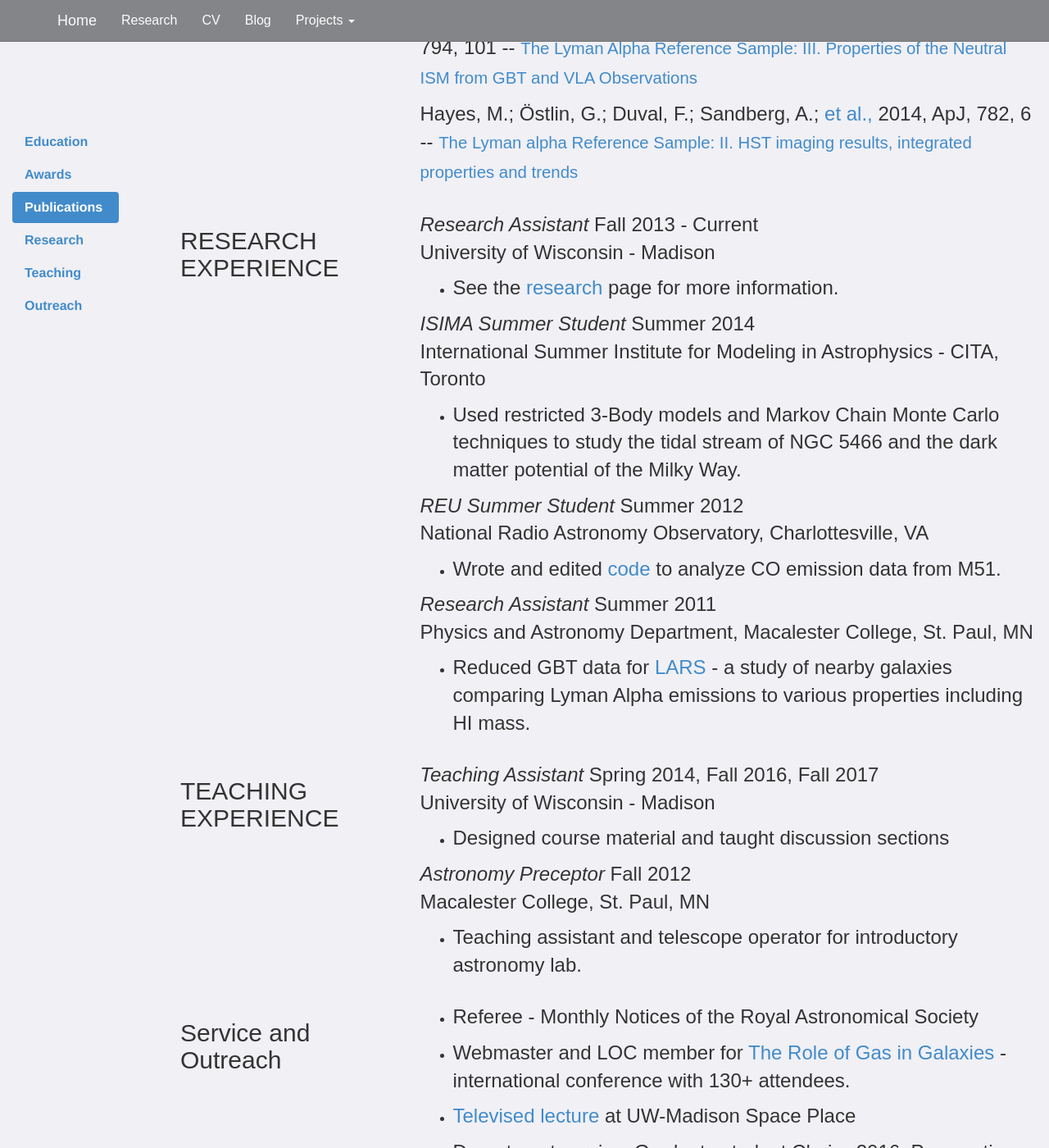
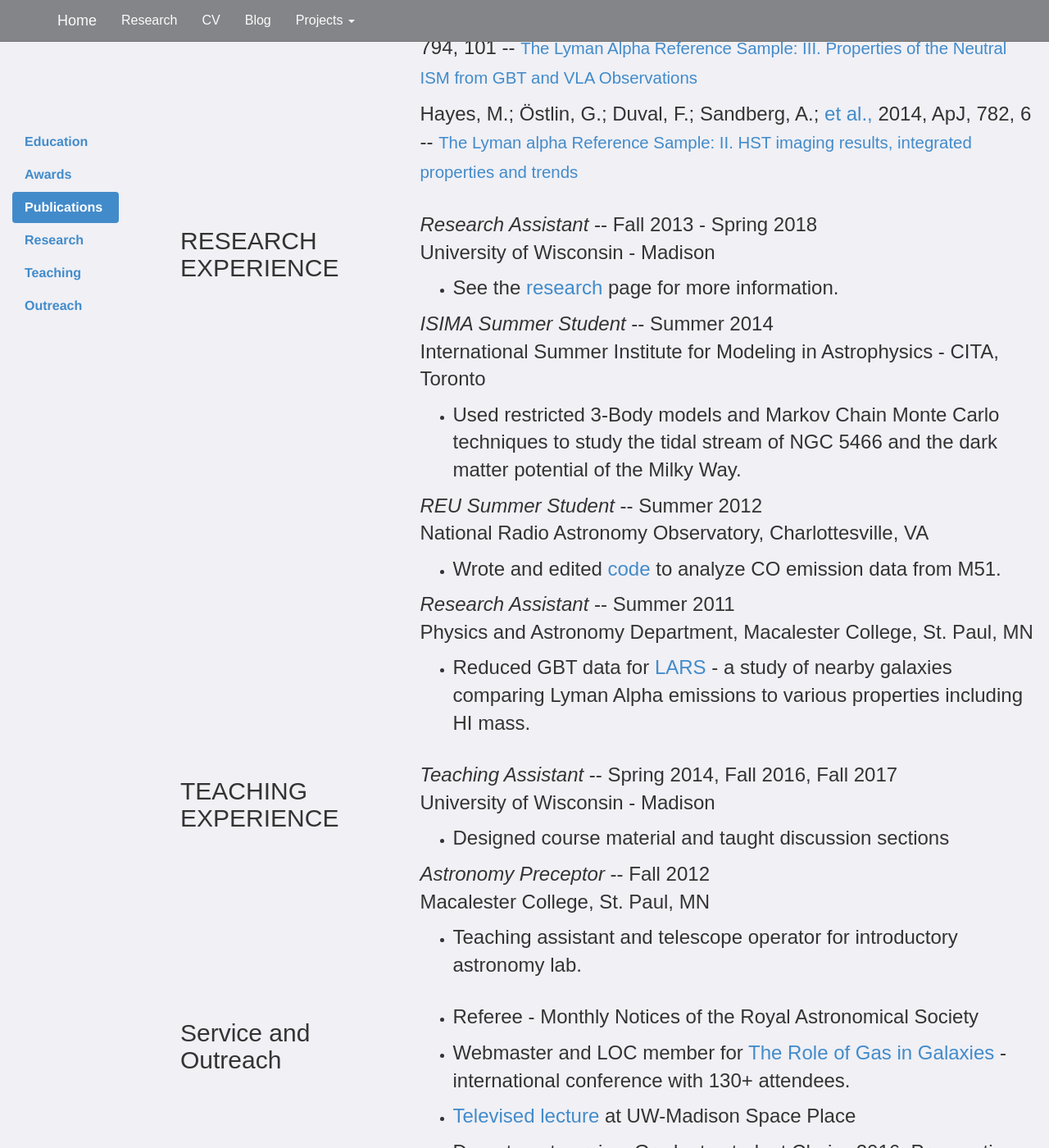
Before and after one commit to stephenpardy/stephenpardy.github.io, a Jekyll site: the page built from CV/index.html, in a window 1280 px wide and 1400 px high, scrolled down 1467 px. Shown: the whole window at 82% size. Built offline with Jekyll 4.4.1, drawn with Linux system fonts in a browser that asks for light colours; nearby versions of some CDN libraries; some of the changed text lies outside the part shown.

```diff
--- a/CV/index.html
+++ b/CV/index.html
@@ -50,7 +50,7 @@ title: CV
         <div class="col-xs-12 col-md-3">
           <h2 id="publications">PUBLICATIONS</h2>
         </div>
-        <p><a href='https://scholar.google.com/citations?user=LbZ6-RcAAAAJ'>Google Scholar</a> <a href='https://ui.adsabs.harvard.edu/#search/q=author%3A%22Pardy%2C%20S.%22&sort=date%20desc%2C%20bibcode%20desc'>ADS</a></p>
+        <p><a href='https://scholar.google.com/citations?user=LbZ6-RcAAAAJ'>Google Scholar</a> -- <a href='https://ui.adsabs.harvard.edu/#search/q=author%3A%22Pardy%2C%20S.%22&sort=date%20desc%2C%20bibcode%20desc'>ADS</a></p>
         <div class="col-xs-6 col-md-8">
           <div class="btn-group" data-toggle="buttons">
             <label class="btn btn-primary active" id="selectedButton">
@@ -177,19 +177,19 @@ title: CV
           <h2 id="research-experience">RESEARCH EXPERIENCE</h2>
         </div>
         <div class="col-xs-6 col-md-8">
-          <p><span><em>Research Assistant</em></span> Fall 2013 - Current<br />University of Wisconsin - Madison</p>
+          <p><span><em>Research Assistant</em></span> -- Fall 2013 - Spring 2018<br />University of Wisconsin - Madison</p>
           <ul>
           <li><p>See the <a href="{{ site.baseurl }}/research.html">research</a> page for more information.</p></li>
           </ul>
-          <p><span><em>ISIMA Summer Student</em></span> Summer 2014<br />International Summer Institute for Modeling in Astrophysics - CITA, Toronto</p>
+          <p><span><em>ISIMA Summer Student</em></span> -- Summer 2014<br />International Summer Institute for Modeling in Astrophysics - CITA, Toronto</p>
           <ul>
           <li><p>Used restricted 3-Body models and Markov Chain Monte Carlo techniques to study the tidal stream of NGC 5466 and the dark matter potential of the Milky Way.</p></li>
           </ul>
-          <p><span><em>REU Summer Student</em></span> Summer 2012<br />National Radio Astronomy Observatory, Charlottesville, VA</p>
+          <p><span><em>REU Summer Student</em></span> -- Summer 2012<br />National Radio Astronomy Observatory, Charlottesville, VA</p>
           <ul>
           <li><p>Wrote and edited <a href="https://github.com/akleroy/cpropstoo">code</a> to analyze CO emission data from M51.</p></li>
           </ul>
-          <p><span><em>Research Assistant</em></span> Summer 2011<br />Physics and Astronomy Department, Macalester College, St. Paul, MN</p>
+          <p><span><em>Research Assistant</em></span> -- Summer 2011<br />Physics and Astronomy Department, Macalester College, St. Paul, MN</p>
           <ul>
           <li><p>Reduced GBT data for <a href="{{ site.baseurl }}/research.html#LARS">LARS</a> - a study of nearby galaxies comparing Lyman Alpha emissions to various properties including HI mass.</p></li>
           </ul>
@@ -200,11 +200,11 @@ title: CV
           <h2 id="teaching-experience">TEACHING EXPERIENCE</h2>
         </div>
         <div class="col-xs-6 col-md-8">
-          <p><span><em>Teaching Assistant</em></span> Spring 2014, Fall 2016, Fall 2017<br />University of Wisconsin - Madison</p>
+          <p><span><em>Teaching Assistant</em></span> -- Spring 2014, Fall 2016, Fall 2017<br />University of Wisconsin - Madison</p>
           <ul>
           <li><p>Designed course material and taught discussion sections</p></li>
           </ul>
-          <p><span><em>Astronomy Preceptor</em></span> Fall 2012<br />Macalester College, St. Paul, MN</p>
+          <p><span><em>Astronomy Preceptor</em></span> -- Fall 2012<br />Macalester College, St. Paul, MN</p>
           <ul>
           <li><p>Teaching assistant and telescope operator for introductory astronomy lab.</p></li>
           </ul>
```
Also changed, not shown: other parts of CV/index.html (+1 -1 lines).
